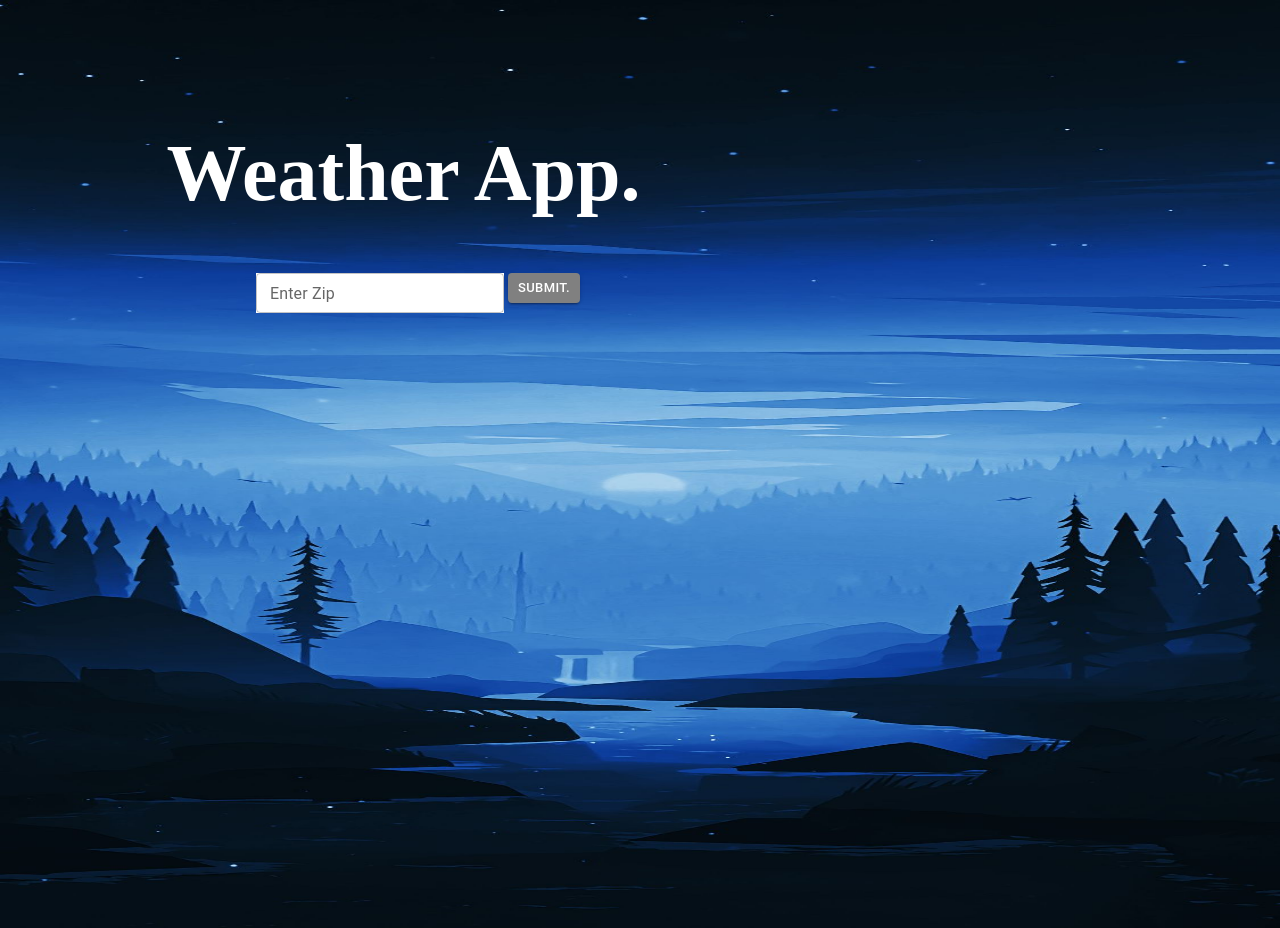
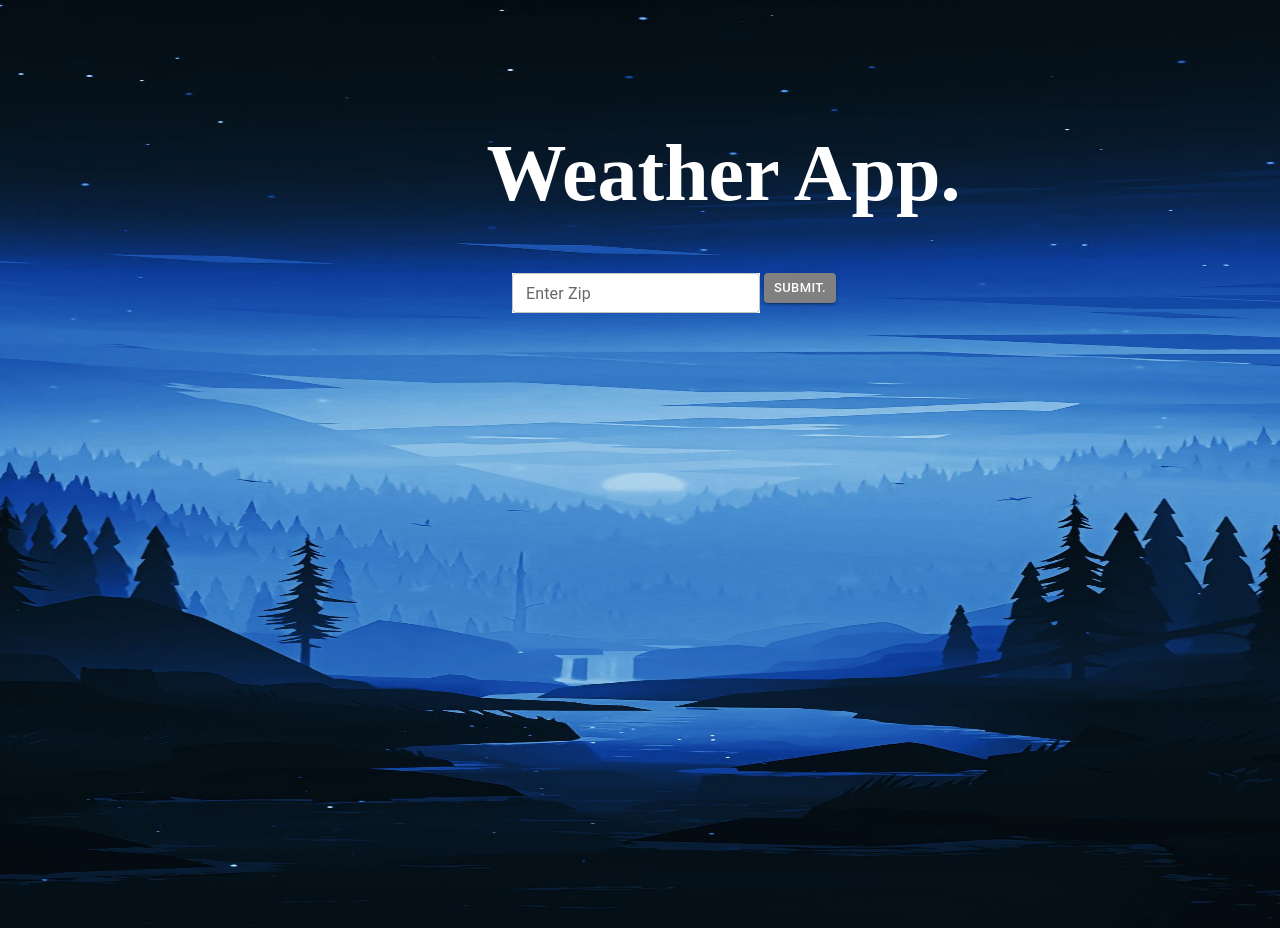
Before and after one commit to tgodkev/weather-app, a React (Create React App) app: page / in a window 1280 px wide. Built offline with nearby package versions, Linux system fonts and the light colour scheme; no server answers; a web font is replaced by a local one.

Commit message:
tryign this style

```diff
--- a/public/Style.css
+++ b/public/Style.css
@@ -110,7 +110,7 @@ body{
 
 .input{
     font-family: 'Bebas Neue', cursive;
-    margin-left: 20%;
+    margin-left: 40%;
     font-size: 20px;
     color: white;
 
@@ -134,7 +134,7 @@ body{
 
     position: relative;
     margin-top: 10%;
-    margin-left: 13%;
+    margin-left: 38%;
     color: white;
     font-family: 'The Nautigal', cursive;
     font-size: 40px;
```
